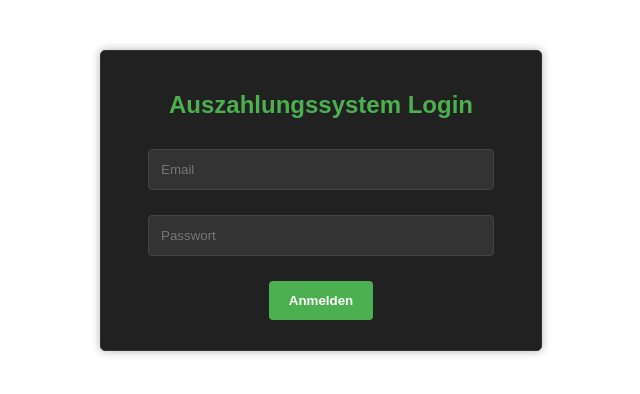
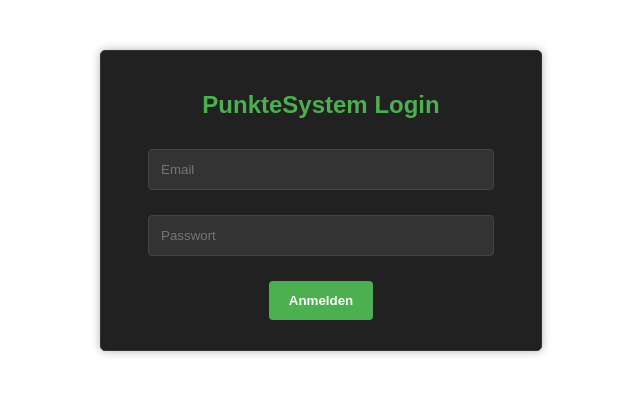
Before and after one commit to maigybtwww/PointSystem, a plain HTML site: page index.html in a window 1280 px wide. Shown: the whole page, without its empty margins (319-959 px from the left). Drawn offline with Linux system fonts and the light colour scheme; no server answers.

Commit message:
Update index.html

```diff
--- a/index.html
+++ b/index.html
@@ -171,7 +171,7 @@
 <body>
     <!-- Login Container -->
     <div class="login-container" id="loginContainer">
-        <h2>Auszahlungssystem Login</h2>
+        <h2>PunkteSystem Login</h2>
         <div id="loginError" class="error-message"></div>
         <input type="email" id="email" class="login-input" placeholder="Email" required>
         <input type="password" id="password" class="login-input" placeholder="Passwort" required>
@@ -187,7 +187,7 @@
 
         <div class="app-content">
             <div class="container">
-                <h1>Auszahlungssystem</h1>
+                <h1>PunkteSystem</h1>
                 <button onclick="toggleDarkMode()">Dark Mode</button>
                 <button onclick="toggleConfigPanel()">Konfiguration</button>
                 <input type="text" id="command" placeholder="Befehl eingeben..." onkeypress="handleKeyPress(event)">
```
